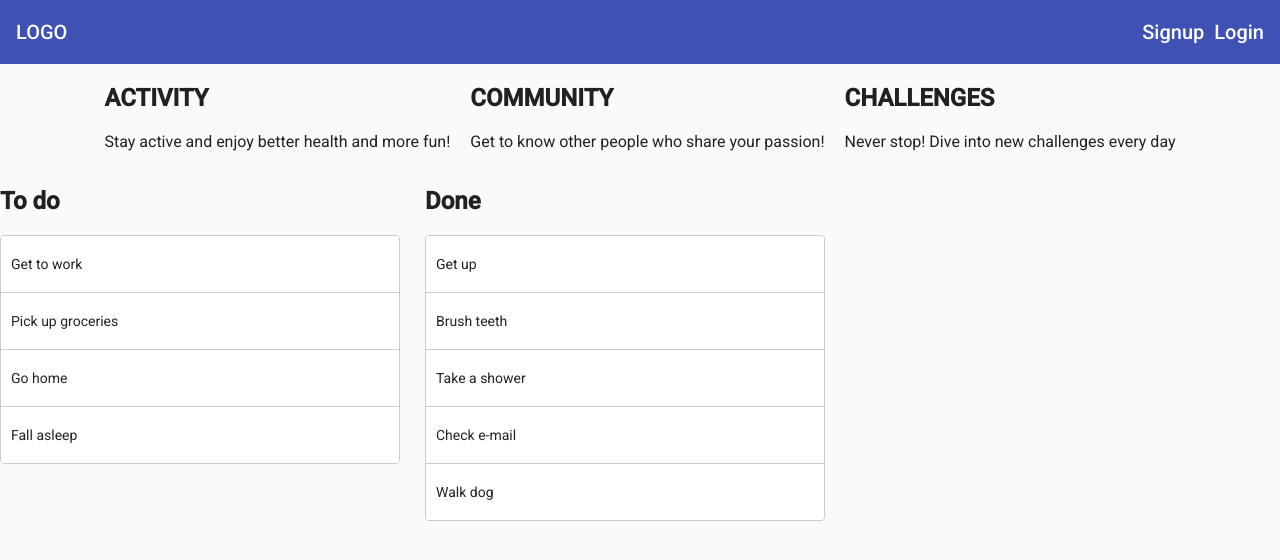
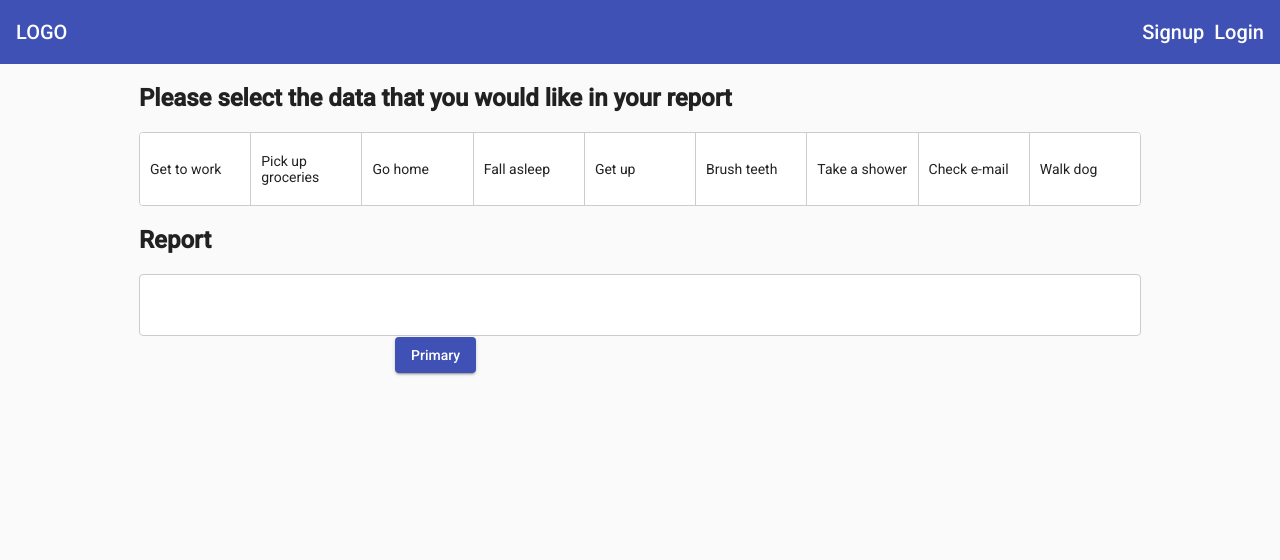
Before and after one commit to shytownish/raven-partners-ui-, an Angular app: page / in a window 1280 px wide. Shown: the top 560 px of the page. Built offline with nearby package versions, Linux system fonts and the light colour scheme.

Commit message:
Drag and drop with button

```diff
--- a/src/app/welcome/welcome.component.css
+++ b/src/app/welcome/welcome.component.css
@@ -1,23 +1,18 @@
-.example-container {
-  width: 400px;
+.example-list {
+  width: 1000px;
   max-width: 100%;
-  margin: 0 25px 25px 0;
-  display: inline-block;
-  vertical-align: top;
-}
-
-.example-list {
   border: solid 1px #ccc;
   min-height: 60px;
+  display: flex;
+  flex-direction: row;
   background: white;
   border-radius: 4px;
   overflow: hidden;
-  display: block;
 }
 
 .example-box {
   padding: 20px 10px;
-  border-bottom: solid 1px #ccc;
+  border-right: solid 1px #ccc;
   color: rgba(0, 0, 0, 0.87);
   display: flex;
   flex-direction: row;
@@ -27,6 +22,8 @@
   cursor: move;
   background: white;
   font-size: 14px;
+  flex-grow: 1;
+  flex-basis: 0;
 }
 
 .cdk-drag-preview {
@@ -52,3 +49,15 @@
 .example-list.cdk-drop-list-dragging .example-box:not(.cdk-drag-placeholder) {
   transition: transform 250ms cubic-bezier(0, 0, 0.2, 1);
 }
+
+.example-label {
+  display: table-cell;
+  font-size: 14px;
+  margin-left: 8px;
+  min-width: 120px;
+}
+
+.example-button-row {
+  display: table-cell;
+  width: 490px;
+}
--- a/src/app/welcome/welcome.component.html
+++ b/src/app/welcome/welcome.component.html
@@ -1,35 +1,21 @@
-<div class="welcome" fxLayout="column" fxLayout.gt-md="row" fxLayoutGap.gt-md="20px" fxLayoutAlign="center center">
-  <section>
-    <h1>ACTIVITY</h1>
-    <p>Stay active and enjoy better health and more fun!</p>
-  </section>
-  <section>
-    <h1>COMMUNITY</h1>
-    <p>Get to know other people who share your passion!</p>
-  </section>
-  <section>
-    <h1>CHALLENGES</h1>
-    <p>Never stop! Dive into new challenges every day</p>
-  </section>
-</div>
+<div fxLayout="column" fxLayoutAlign="center center">
 
   <div class="example-container">
-  <h2>To do</h2>
-
+  <h2>Please select the data that you would like in your report</h2>
     <div
-    cdkDropList
+      cdkDropList cdkDropListOrientation="horizontal"
       #todoList="cdkDropList"
       [cdkDropListData]="todo"
       [cdkDropListConnectedTo]="[doneList]"
       class="example-list"
       (cdkDropListDropped)="drop($event)">
+
       <div class="example-box" *ngFor="let item of todo" cdkDrag>{{item}}</div>
     </div>
   </div>
 
   <div class="example-container">
-  <h2>Done</h2>
-
+  <h2>Report</h2>
     <div
       cdkDropList
       #doneList="cdkDropList"
@@ -40,3 +26,10 @@
       <div class="example-box" *ngFor="let item of done" cdkDrag>{{item}}</div>
     </div>
   </div>
+  <mat-divider></mat-divider>
+
+  <div class="example-button-row" fxFlexAlign="right" >
+    <button mat-raised-button color="primary">Primary</button>
+  </div>
+  <mat-divider></mat-divider>
+</div>
--- a/src/app/welcome/welcome.component.ts
+++ b/src/app/welcome/welcome.component.ts
@@ -11,15 +11,16 @@ export class WelcomeComponent implements OnInit {
     'Get to work',
     'Pick up groceries',
     'Go home',
-    'Fall asleep'
-  ];
-
-  done = [
+    'Fall asleep',
     'Get up',
     'Brush teeth',
     'Take a shower',
     'Check e-mail',
     'Walk dog'
+  ];
+
+  done = [
+
   ];
 
   constructor() { }
```
Lines whose indentation alone changed are shown as unchanged.
